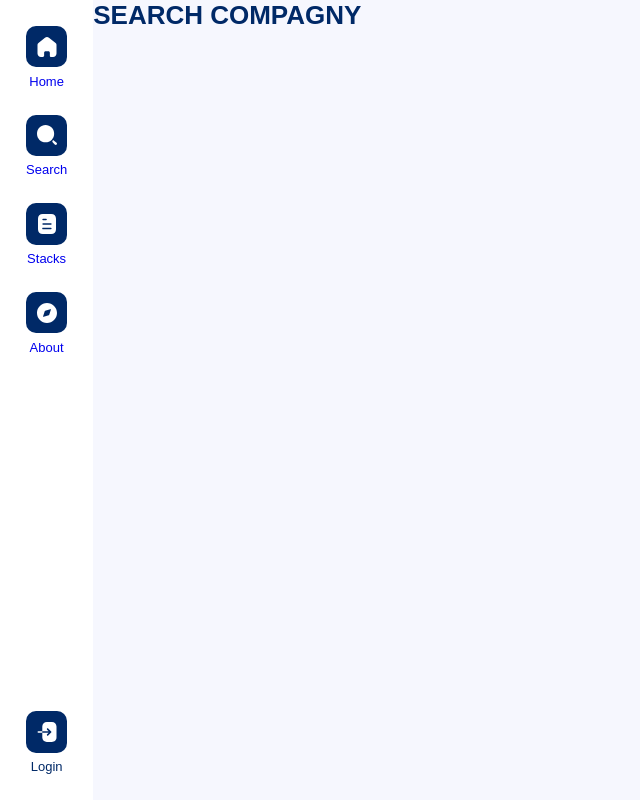
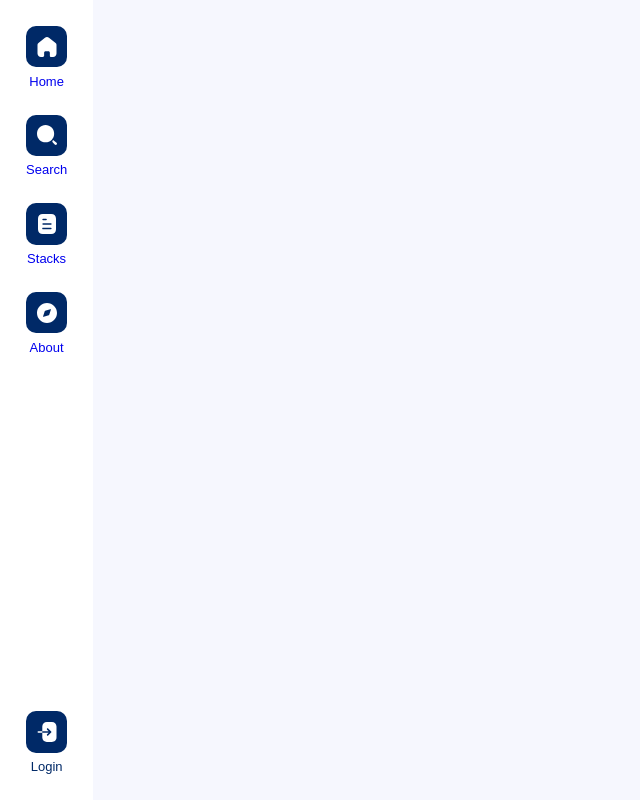
Before and after one commit to BFH92/front_stacker, a React (Create React App) app: page /search/compagny in a window 1280 px wide. Shown: the whole page, without its empty margins (0-640 px from the left). Built offline with nearby package versions, Linux system fonts and the light colour scheme.

Commit message:
comagny to company in all concerned files and routes

```diff
--- a/src/Pages/Compagny/index.jsx
+++ /dev/null
@@ -1,10 +0,0 @@
-import React from 'react';
-
-const Compagny = () => {
-
-  return (
-    <h1>COMPAGNY</h1>
-  );
-};
-
-export default Compagny;
--- a/src/Pages/CompagnyDashboard/index.jsx
+++ /dev/null
@@ -1,10 +0,0 @@
-import React from 'react';
-
-const CompagnyDashboard = () => {
-
-  return (
-    <h1>COMPAGNY DASHBOARD</h1>
-  );
-};
-
-export default CompagnyDashboard;
--- /dev/null
+++ b/src/Pages/Company/index.jsx
@@ -0,0 +1,10 @@
+import React from 'react';
+
+const Company = () => {
+
+  return (
+    <h1>COMPANY</h1>
+  );
+};
+
+export default Company;
--- /dev/null
+++ b/src/Pages/CompanyDashboard/index.jsx
@@ -0,0 +1,10 @@
+import React from 'react';
+
+const CompanyDashboard = () => {
+
+  return (
+    <h1>COMPANY DASHBOARD</h1>
+  );
+};
+
+export default CompanyDashboard;
--- a/src/Pages/SearchCompagny/index.jsx
+++ /dev/null
@@ -1,10 +0,0 @@
-import React from 'react';
-
-const SearchCompagny = () => {
-
-  return (
-    <h1>SEARCH COMPAGNY</h1>
-  );
-};
-
-export default SearchCompagny;
--- /dev/null
+++ b/src/Pages/SearchCompany/index.jsx
@@ -0,0 +1,10 @@
+import React from 'react';
+
+const SearchCompany = () => {
+
+  return (
+    <h1>SEARCH COMPANY</h1>
+  );
+};
+
+export default SearchCompany;
--- a/src/index.jsx
+++ b/src/index.jsx
@@ -9,10 +9,10 @@ import './Styles/main.scss';
 import Home from './Pages/Home';
 import About from './Pages/About';
 import Stacks from './Pages/Stacks';
-import SearchCompagny from './Pages/SearchCompagny';
-import Compagny from './Pages/Compagny';
+import SearchCompany from './Pages/SearchCompany';
+import Company from './Pages/Company';
 import UserDashboard from './Pages/UserDashboard';
-import CompagnyDashboard from './Pages/CompagnyDashboard';
+import CompanyDashboard from './Pages/CompanyDashboard';
 import AsideNavbar from './Components/AsideNavbar';
 
 const App = () => {
@@ -26,10 +26,10 @@ const App = () => {
             <Route path="/" exact render={() => <Home />} />
             <Route path="/about" render={() => <About />} />
             <Route path="/stacks" render={() => <Stacks />} />
-            <Route path="/search/compagny" render={() => <SearchCompagny />} />
-            <Route path="/compagny" render={() => <Compagny key={uuidv4()} />} />
+            <Route path="/search/company" render={() => <SearchCompany />} />
+            <Route path="/company" render={() => <Company key={uuidv4()} />} />
             <Route path="/user/dashboard" render={() => <UserDashboard key={uuidv4()} />} />
-            <Route path="/compagny/dashboard" render={() => <CompagnyDashboard key={uuidv4()} />} />
+            <Route path="/company/dashboard" render={() => <CompanyDashboard key={uuidv4()} />} />
           </main>
         </Switch>
       </div>
```
Also changed, not shown: 1 other file (tests, documents, lock files or other folders).
